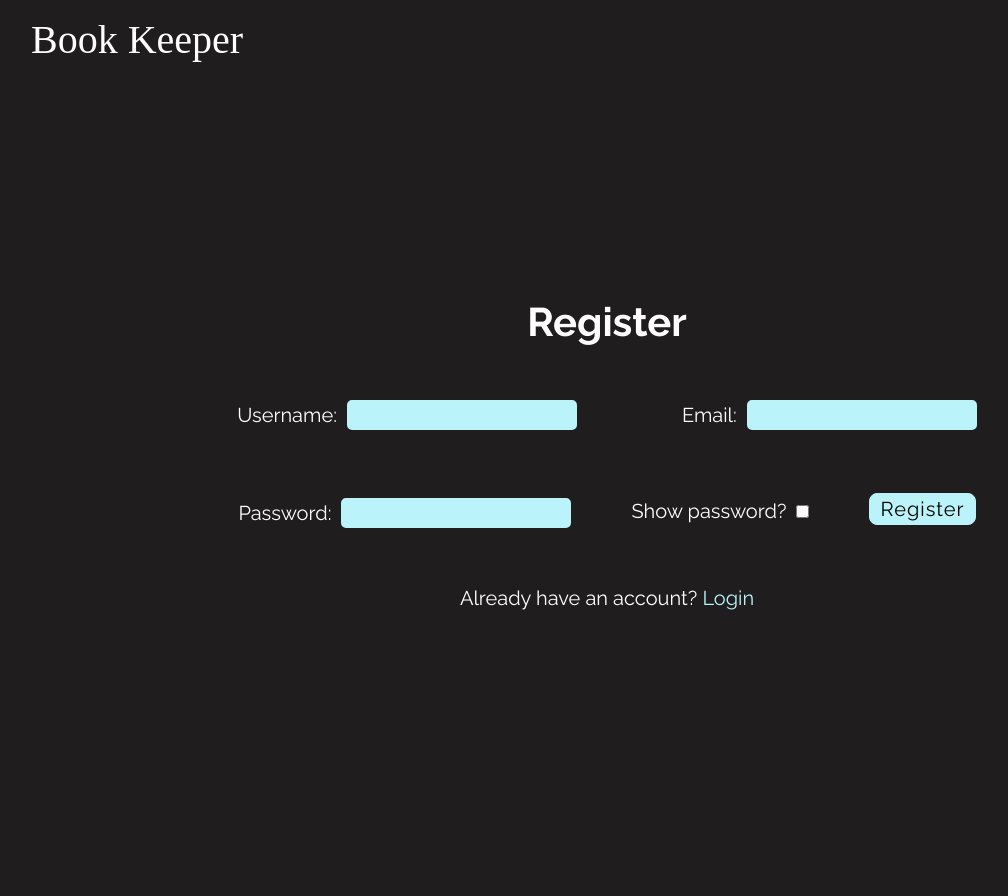
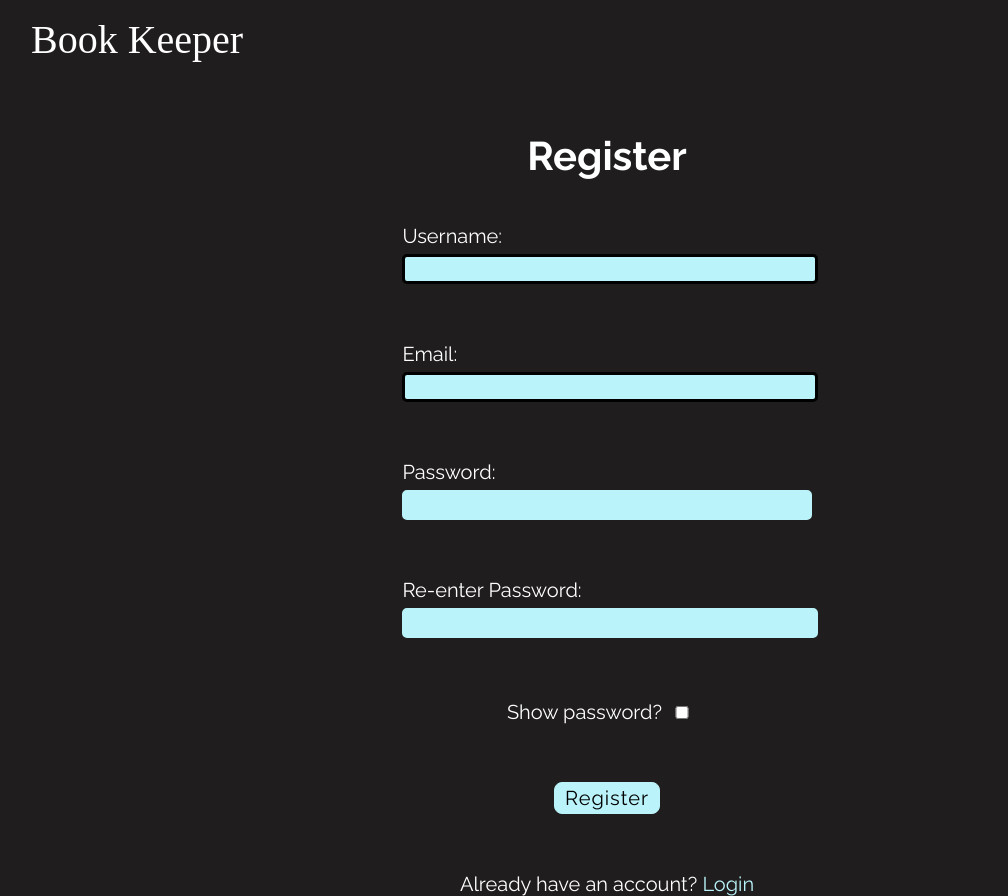
Before and after one commit to kristinmc42/BookKeeperFullstackHeroku, a React (Create React App) app in the folder client/: page /register in a window 1280 px wide. Shown: the whole page, without its empty margins (33-1041 px from the left). Before the commit the page ends 800 px from the top, so only its background shows below. Built offline with nearby package versions, Linux system fonts and the light colour scheme; a web font is replaced by a local one.

Commit message:
added password confirmation in Register

```diff
--- a/client/src/pages/Register.tsx
+++ b/client/src/pages/Register.tsx
@@ -7,26 +7,31 @@ import Button from "../components/Button";
 import ErrorMessage from "../components/ErrorMessage";
 import AuthHeader from "../components/AuthHeader";
 
-// types
-import { UserObj } from "../types";
-
 // styles
 import styled from "styled-components";
 import { device } from "../styles/Breakpoints";
+// types
+
+import { UserObj } from "../types";
+interface RegisterObj extends UserObj {
+  confirmPassword?: string;
+}
 
 const Register: React.FC = () => {
   // values from input fields inputted by user
-  const [inputs, setInputs] = useState<UserObj>({
+  const [inputs, setInputs] = useState<RegisterObj>({
     username: "",
     email: "",
     password: "",
+    confirmPassword: "",
   });
 
   // for hiding/showing text in password input field
   const [isShown, setIsShown] = useState<boolean>(false);
 
   // error in axios call
-  const [error, setError] = useState<string | null>(null);
+  const [error, setError] = useState<string | undefined | null>();
+  const [passwordError, setPasswordError] = useState<string | null>(null);
 
   const navigate = useNavigate();
 
@@ -34,18 +39,31 @@ const Register: React.FC = () => {
     // sets state as user input changes in all fields
     setInputs((prev) => ({ ...prev, [e.target.name]: e.target.value }));
     setError(null);
+    setPasswordError(null);
   };
 
   const handleSubmit = async (e: React.SyntheticEvent) => {
     // makes axios post call when user clicks register button
     e.preventDefault();
+
+    if (inputs.password !== inputs.confirmPassword) {
+      setPasswordError("Passwords do not match");
+    } else {
       try {
         // if registration successful, redirects user to login page
-      await axios.post(`https://${process.env.REACT_APP_API_URL}/api/auth/register`, inputs);
+        await axios.post(
+          `http://localhost:5000/api/auth/register`,
+          inputs
+        );
+        // await axios.post(
+        //   `https://${process.env.REACT_APP_API_URL}/api/auth/register`,
+        //   inputs
+        // );
         navigate("/login");
       } catch (err: unknown | any) {
         // sets error message in state
         setError(err.response.data);
+      }
     }
   };
 
@@ -56,53 +74,69 @@ const Register: React.FC = () => {
       </AuthHeader>
       <main>
         <h1>Register</h1>
-        <form onSubmit={handleSubmit}>
-          <label htmlFor="usernameRegister">
+        <StyledForm onSubmit={handleSubmit}>
+          <StyledLabel htmlFor="usernameRegister">
             Username:
-            <input
+            <StyledInput
               required
               type="text"
               id="usernameRegister"
               name="username"
               onChange={handleChange}
             />
-          </label>
-          <label htmlFor="email">
+          </StyledLabel>
+          <StyledLabel htmlFor="email">
             Email:
-            <input
+            <StyledInput
               required
               type="email"
               id="emailRegister"
               name="email"
               onChange={handleChange}
             />
-          </label>
-          <label htmlFor="password">
-            Password:
-            <input
+          </StyledLabel>
+          <StyledLabel htmlFor="password">
+            <span>Password:
+            {passwordError && <p>{passwordError}</p>}</span>
+            <StyledInput
               required
               type={isShown ? "text" : "password"}
-              id="passwordRegister"
+              id="password"
               name="password"
               onChange={handleChange}
+              value={inputs.password}
+              color={passwordError ?"red" : "#baf3f9"}
             />
-          </label>
-          <label htmlFor="showPassword">
+          </StyledLabel>
+          <StyledLabel htmlFor="confirmPassword">
+            Re-enter Password:
+            <StyledInput
+              required
+              type={isShown ? "text" : "password"}
+              id="confirmPassword"
+              name="confirmPassword"
+              onChange={handleChange}
+              value={inputs.confirmPassword}
+              color={passwordError ?"red" : "#baf3f9"}
+            />
+          </StyledLabel>
+
+          <StyledLabel htmlFor="showPassword">
             Show password?
-            <input
+            <StyledInput
               type="checkbox"
               id="showPassword"
               name="showPassword"
               checked={isShown}
               onChange={() => setIsShown((isShown) => !isShown)}
             />
-          </label>
+          </StyledLabel>
           {error ? <ErrorMessage>{error}</ErrorMessage> : null}
           <Button type="submit">Register</Button>
           <p>
             Already have an account? <Link to="/login">Login</Link>
           </p>
-        </form>
+        </StyledForm>
       </main>
     </Wrapper>
   );
@@ -150,60 +184,6 @@ const Wrapper = styled.div`
         margin-bottom: 50px;
       }
     }
-
-    form {
-      display: flex;
-      flex-wrap: wrap;
-      flex-direction: column;
-      align-items: center;
-      max-width: 366px;
-      gap: 3em;
-
-      @media ${device.laptop} {
-        flex-direction: row;
-        justify-content: center;
-        max-width: none;
-      }
-
-      label {
-        @media ${device.mobileL} {
-          :nth-of-type(2) {
-            margin-left: 45px;
-          }
-        }
-      }
-
-      input {
-        display: block;
-        margin-left: 0;
-        margin-top: 8px;
-        color: ${(props) => props.theme.colors.blackText};
-        background-color: ${(props) => props.theme.colors.secondary};
-        border: 3px solid ${(props) => props.theme.colors.secondary};
-        border-radius: 5px;
-
-        @media ${device.mobileL} {
-          margin-left: 10px;
-          display: inline;
-
-          :nth-of-type(2) {
-            margin-left: 45px;
-          }
-        }
-      }
-
-      p {
-        text-align: center;
-
-        a {
-          color: ${(props) => props.theme.colors.secondary};
-        }
-      }
-
-      button {
-        max-width: 110px;
-      }
-    }
   }
 
   h1,
@@ -212,3 +192,92 @@ const Wrapper = styled.div`
     color: ${(props) => props.theme.colors.whiteText};
   }
 `;
+
+const StyledForm = styled.form`
+  display: flex;
+  flex-wrap: wrap;
+  flex-direction: column;
+  align-items: center;
+  max-width: 366px;
+  gap: 3em;
+
+  @media ${device.tablet} {
+    align-items: flex-start;
+    max-width: 446px;
+  }
+
+
+
+
+
+  p {
+    text-align: center;
+    align-self: center;
+    a {
+      color: ${(props) => props.theme.colors.secondary};
+    }
+  }
+
+  button:first-of-type {
+    align-self: center;
+    max-width: 110px;
+  }
+`;
+
+const StyledLabel = styled.label.attrs(props => ({
+color: props.color
+}))`
+
+  max-width: 446px;
+  width: 100%;
+
+
+&:nth-of-type(3){
+  display: flex;
+  flex-wrap: wrap;
+  span{
+    display:flex;
+    flex-wrap: wrap;
+    justify-content: space-between;
+    width: 100%
+  }
+  p{
+    text-align: left;
+    display:block;
+    color: red;
+
+    @media ${device.mobileM}{
+      display: inline;
+      padding-left: 2%;
+    }
+  }
+
+}
+&:nth-of-type(3),
+&:nth-of-type(4){
+  color: ${(props) => props.color};
+}
+
+&:last-of-type{
+  align-self: center;
+  width: 200px;
+  input{
+    display: inline;
+    width: 20px;
+    margin-left: 10px;
+  }
+}
+`
+
+const StyledInput = styled.input.attrs(props => ({
+  color: props.color
+  }))`
+
+  margin-left: 0;
+  margin-top: 8px;
+  color: ${(props) => props.theme.colors.blackText};
+  background-color: ${(props) => props.theme.colors.secondary};
+  border: 3px solid ${(props) => props.color};
+  border-radius: 5px;
+  width: 100%;
+`
```
Lines whose indentation alone changed are shown as unchanged.
